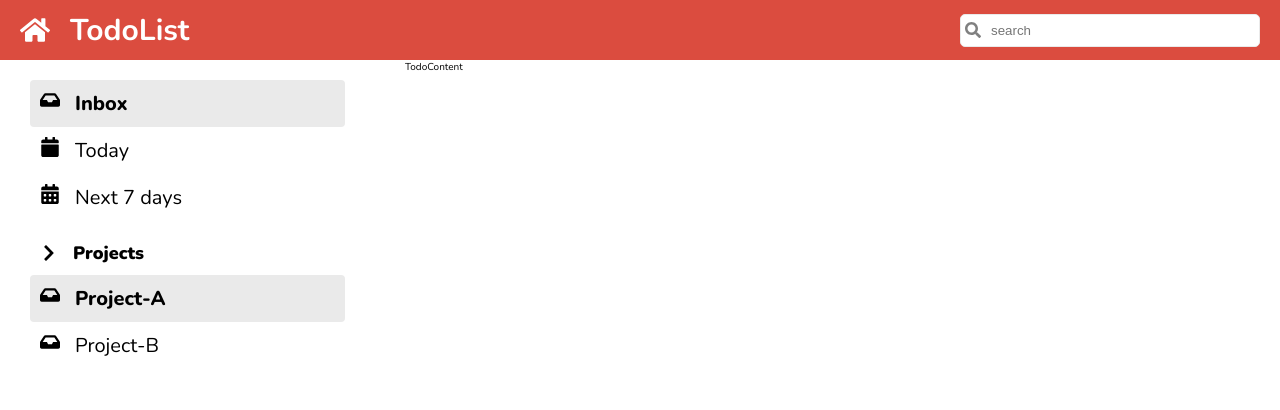
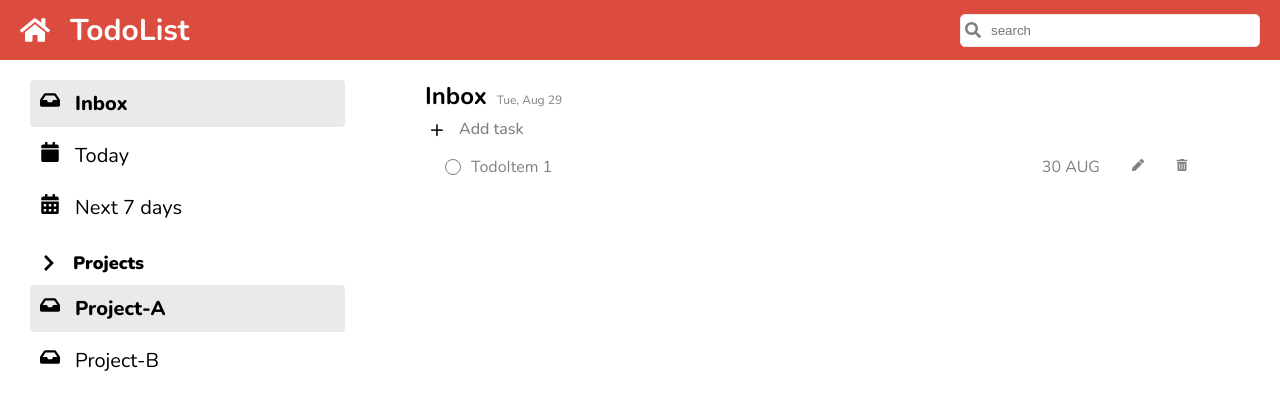
Before and after one commit to Thanatip-iceJ/cc15-todolist-thanatip, a React (Create React App) app: page / in a window 1280 px wide. Shown: the top 410 px of the page. Built offline with nearby package versions, Linux system fonts and the light colour scheme.

Commit message:
updated todoCreate and todoList

```diff
--- a/src/app/App.jsx
+++ b/src/app/App.jsx
@@ -3,6 +3,9 @@
 import Header from '../components/Header'
 import ListItem from '../components/ListItem';
 import List from '../components/List';
+import TodoHeader from '../components/Todo/TodoHeader';
+import TodoCreate from '../components/Todo/TodoCreate';
+import TodoLists from '../components/Todo/TodoLists';
 
 function App() {
 
@@ -40,7 +43,13 @@
           </section>
         </aside>
       </div>
-      <div className="todo__content">TodoContent</div>
+      <div className="todo__content">
+        <main className='todo__container'>
+          <TodoHeader />
+          <TodoCreate />
+          <TodoLists />
+        </main>
+      </div>
     </div>
   )
 }
--- a/src/app/App.scss
+++ b/src/app/App.scss
@@ -123,5 +123,11 @@
     }
   }
 
+}
 
+.todo__container {
+  display: flex;
+  flex-direction: column;
+  gap: .5rem;
+  padding: 20px;
 }
--- a/src/components/List.jsx
+++ b/src/components/List.jsx
@@ -3,7 +3,7 @@
 
 function List(props) {
   return (
-    <ul>
+    <ul className='list'>
         {props.data.map(x =>
             <ListItem
             key={x.id}
--- /dev/null
+++ b/src/components/Todo/TodoCreate.jsx
@@ -0,0 +1,13 @@
+import React from 'react'
+import styles from './TodoCreate.module.scss'
+
+function TodoCreate() {
+  return (
+    <div className={styles.todo__create}>
+      <span className={styles.todo__create__button}>+</span>
+      <h3 className={styles.todo__create__text}>Add task</h3>
+    </div>
+  )
+}
+
+export default TodoCreate
--- /dev/null
+++ b/src/components/Todo/TodoCreate.module.scss
@@ -0,0 +1,43 @@
+@import '../../index.scss';
+
+.todo__create {
+    display: flex;
+    gap: 10px;
+    align-items: center;
+    cursor: pointer;
+
+    &:hover {
+        & .todo__create__button {
+            color: white;
+            background-color: $primary;
+        }
+
+        & .todo__create__text {
+            color: $primary;
+        }
+    }
+
+    &__button {
+        font-size: 2.4rem;
+        width: 2.4rem;
+        height: 2.4rem;
+        border-radius: 50%;
+        display: flex;
+        align-items: center;
+        justify-content: center;
+        line-height: 2.2rem;
+        color: black;
+
+        &:hover {
+            background: $primary;
+            color: white;
+        }
+    }
+
+    &__text {
+        color: $grey-dark;
+        font-weight: 500;
+        font-size: 1.6rem;
+        line-height: 1.2rem;
+    }
+}
--- /dev/null
+++ b/src/components/Todo/TodoHeader.jsx
@@ -0,0 +1,15 @@
+import React from 'react'
+import styles from './TodoHeader.module.scss'
+
+function TodoHeader() {
+    const today = new Date()
+    const options = {day: 'numeric', weekday: 'short', month:'short'};
+  return (
+    <div className={styles.header}>
+        <h1 className={styles.header__text}>Inbox</h1>
+        <span className={styles.header__date}>{today.toLocaleDateString('en-US', options)}</span>
+    </div>
+  )
+}
+
+export default TodoHeader
--- /dev/null
+++ b/src/components/Todo/TodoHeader.module.scss
@@ -0,0 +1,16 @@
+@import '../../index.scss';
+
+.header {
+    display: flex;
+    gap: 10px;
+    align-items: baseline;
+
+    &__text {
+        font-size: 2.4rem;
+    }
+
+    &__date{
+        font-size: 1.2rem;
+        color: $grey-dark;
+    }
+}
--- /dev/null
+++ b/src/components/Todo/TodoLists.jsx
@@ -0,0 +1,27 @@
+import React from 'react'
+import styles from './TodoLists.module.scss'
+import {FaTrashAlt, FaPen, FaRegCircle} from 'react-icons/fa'
+
+function TodoLists() {
+  return (
+    <ul>
+        <li className={styles.todo}>
+            <span className={styles.todo__checkbox}>
+
+            </span>
+            <p className={styles.todo__task}>TodoItem 1</p>
+            <span className={styles.todo__date}>30 AUG</span>
+            <div className={styles.todo__action}>
+                <span className={styles.todo__edit}>
+                  <FaPen />
+                </span>
+                <span className={styles.todo__delete}>
+                  <FaTrashAlt />
+                </span>
+            </div>
+        </li>
+    </ul>
+  )
+}
+
+export default TodoLists
--- /dev/null
+++ b/src/components/Todo/TodoLists.module.scss
@@ -0,0 +1,43 @@
+@import '../../index.scss';
+
+.todo {
+    display: flex;
+    gap: 10px;
+    padding: 10px 20px;
+    align-items: center;
+    cursor: pointer;
+    border: 4px;
+    font-size: 1.6rem;
+    color: $grey-dark;
+
+    &:hover {
+        background: $grey-light;
+    }
+
+    &__checkbox {
+        color: $grey-dark;
+        height: 16px;
+        width: 16px;
+        display: block;
+        border: 1px solid $grey-dark;
+        border-radius: 50%;
+        text-align: center;
+        line-height: 16px;
+    }
+
+    &__task {
+        flex: 1;
+    }
+
+    &__date {
+
+    }
+
+    &__action {
+        flex-basis: 100px;
+        display: flex;
+        gap: 10px;
+        justify-content: space-evenly;
+        font-size: 1.2rem;
+    }
+}
```
